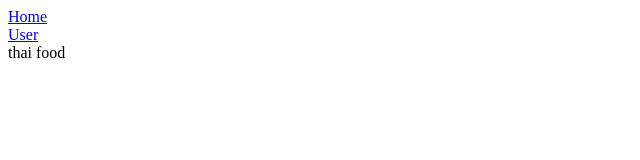
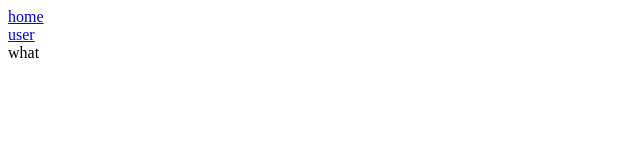
Before and after one commit to iambumblehead/siamese-thai, a React (Create React App) app: page / in a window 1280 px wide. Shown: the top 160 px of the page, without its empty margins (0-640 px from the left). Built offline with nearby package versions, Linux system fonts and the light colour scheme.

Commit message:
add tools for i18n

```diff
--- a/package.json
+++ b/package.json
@@ -15,7 +15,10 @@
     "url": "https://bumblehead.com"
   },
   "dependencies": {
+    "i18next": "^20.3.1",
+    "i18next-browser-languagedetector": "^6.1.1",
     "react": "^17.0.2",
+    "react-i18next": "^11.10.0",
     "react-dom": "^17.0.2",
     "react-router-dom": "^5.2.0",
     "react-scripts": "^4.0.3"
--- a/src/Thai.tsx
+++ b/src/Thai.tsx
@@ -1,8 +1,21 @@
 import React from 'react';
+import { Route, Switch } from "react-router-dom";
+
+import ThaiNavPrimary from './ThaiNavPrimary';
 
 const Thai = () => {
   return (
-    <div>thai food</div>
+    <div>
+      <ThaiNavPrimary />
+      <Switch>
+        <Route path="/user">
+          <div>user</div>
+        </Route>
+        <Route path="/" exact>
+          <div>what</div>
+        </Route>
+      </Switch>
+    </div>
   );
 };
 
--- /dev/null
+++ b/src/ThaiNavPrimary.tsx
@@ -0,0 +1,20 @@
+import React from 'react';
+import { Link } from "react-router-dom";
+import { useTranslation } from 'react-i18next';
+
+const ThaiNavPrimary = () => {
+  const { t } = useTranslation();
+
+  return (
+    <nav>
+      <div>
+        <Link to="/">{t('home')}</Link>
+      </div>
+      <div>
+        <Link to="/user/:id">{t('user')}</Link>
+      </div>
+    </nav>
+  );
+};
+
+export default ThaiNavPrimary;
--- /dev/null
+++ b/src/i18n.ts
@@ -0,0 +1,26 @@
+import i18n from 'i18next';
+import { initReactI18next } from 'react-i18next';
+
+import LanguageDetector from 'i18next-browser-languagedetector';
+
+const resources = {
+    en: {
+        translation: {
+            home: 'home',
+            contact: 'contact'
+        }
+    }
+};
+
+i18n.use(LanguageDetector)
+    .use(initReactI18next)
+    .init({
+        resources,
+        fallbackLng: 'en',
+        debug: true,
+        interpolation: {
+            escapeValue: false
+        }
+    });
+
+export default i18n;
--- a/src/index.tsx
+++ b/src/index.tsx
@@ -1,5 +1,6 @@
 import React, { StrictMode } from "react";
 import ReactDOM from "react-dom";
+import "./i18n";
 
 import {
   BrowserRouter,
@@ -13,26 +14,10 @@ import Thai from "./Thai";
 // react-spa-prerender
 const rootElement = document.getElementById("root");
 
-ReactDOM.render(
+ReactDOM.render((
   <StrictMode>
     <BrowserRouter>
-      <nav>
-        <div>
-          <Link to="/">Home</Link>
-        </div>
-        <div>
-          <Link to="/user/:id">User</Link>
-        </div>
-      </nav>
-      <Switch>
-        <Route path="/user">
-          <div>user</div>
-        </Route>
-        <Route path="/" exact>
-          <Thai />
-        </Route>
-      </Switch>
+      <Thai />
     </BrowserRouter>
-  </StrictMode>,
-  rootElement
-);
+  </StrictMode>
+), document.getElementById("root"));
```
Also changed, not shown: 1 other file (tests, documents, lock files or other folders).
